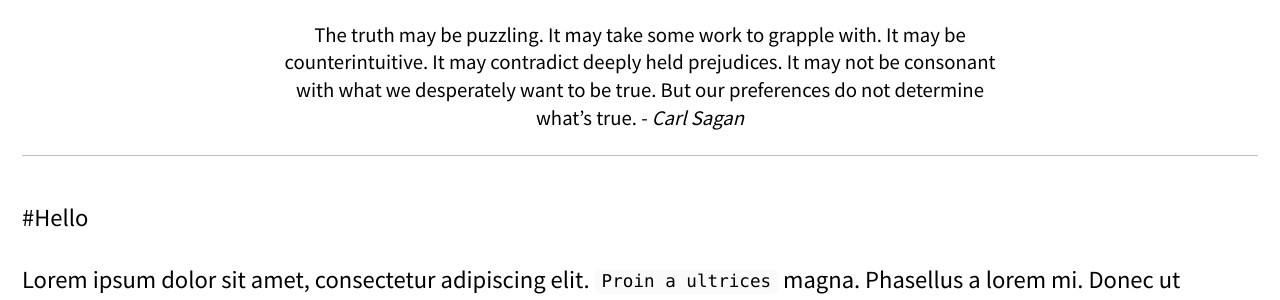
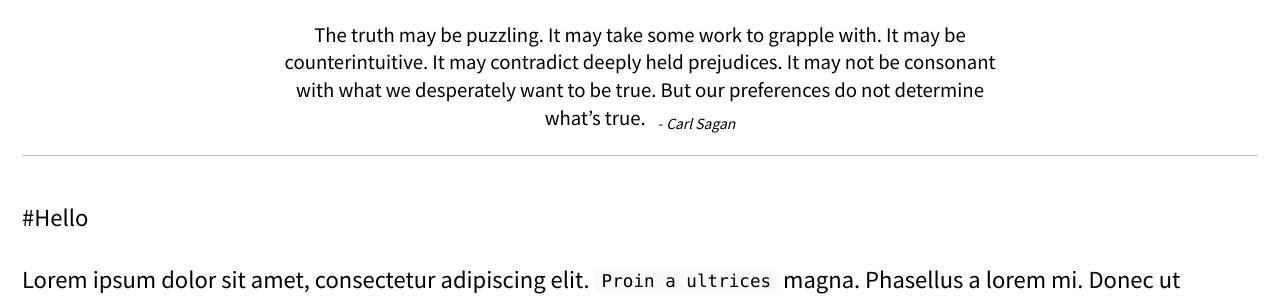
Before and after one commit to jun9303/jun9303.github.io, a Jekyll site: the page built from index.md, in a window 1280 px wide. Shown: the part 326-626 px from the top of the page. Built offline with Jekyll 4.4.1, drawn with Linux system fonts in a browser that asks for light colours; cached includes are drawn as plain includes; nearby versions of some CDN libraries.

```diff
--- a/index.md
+++ b/index.md
@@ -6,7 +6,7 @@ header:
   overlay_filter: 0.2
   caption: "*Hannam bridge, Seoul (2013)* &nbsp; **[View Full-image](https://sangjoonlee.tk/assets/photographs/hannam_bridge_seoul_2013.jpg)**"
 intro:
-  - excerpt: "The truth may be puzzling. It may take some work to grapple with. It may be counterintuitive. It may contradict deeply held prejudices. It may not be consonant with what we desperately want to be true. But our preferences do not determine what's true. - *Carl Sagan*"
+  - excerpt: "The truth may be puzzling. It may take some work to grapple with. It may be counterintuitive. It may contradict deeply held prejudices. It may not be consonant with what we desperately want to be true. But our preferences do not determine what's true. &nbsp; <sub>- *Carl Sagan*</sub>"
 ---
 
 {% include feature_row id="intro" type="center" %}
```
